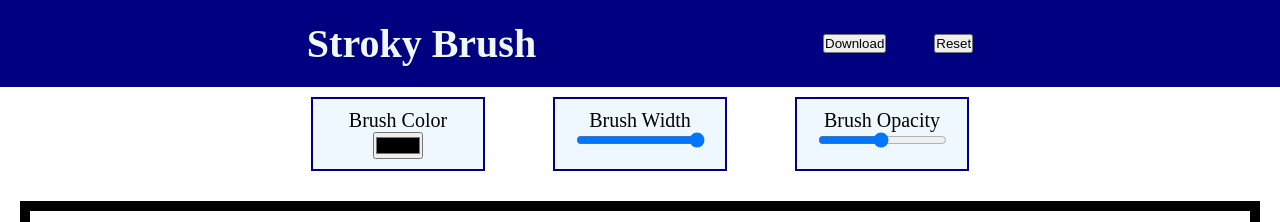
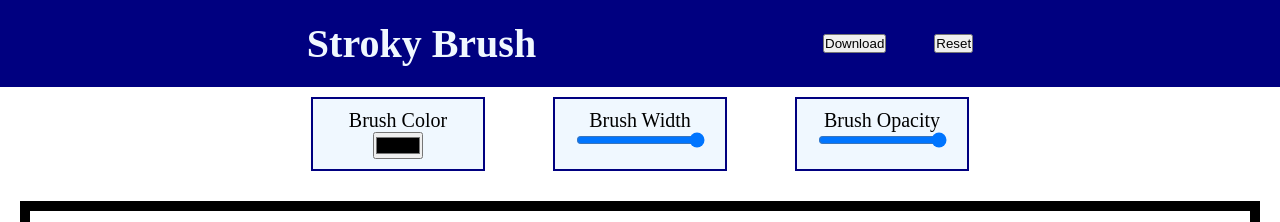
Before and after one commit to agneslily4709/OnlineCanvas, a React (Create React App) app in the folder stroky-brush/: page / in a window 1280 px wide. Shown: the top 222 px of the page. Built offline with nearby package versions, Linux system fonts and the light colour scheme.

Commit message:
Update Menu.jsx

```diff
--- a/stroky-brush/src/Components/Menu.jsx
+++ b/stroky-brush/src/Components/Menu.jsx
@@ -15,7 +15,7 @@ const Menu = ({ setLineColor, setLineWidth,
                 </div>
                 <div className="menu-item">
                         <label>Brush Opacity</label>
-			<input type="range"min="1"max="100"onChange={(e) => { 	setLineOpacity(e.target.value / 100); }} />
+			<input type="range"min="0"max="1"  step={0.1}defaultValue={1}onChange={(e) => { 	setLineOpacity(e.target.value); }} />
                 </div>
 		</div>
 	);
```
